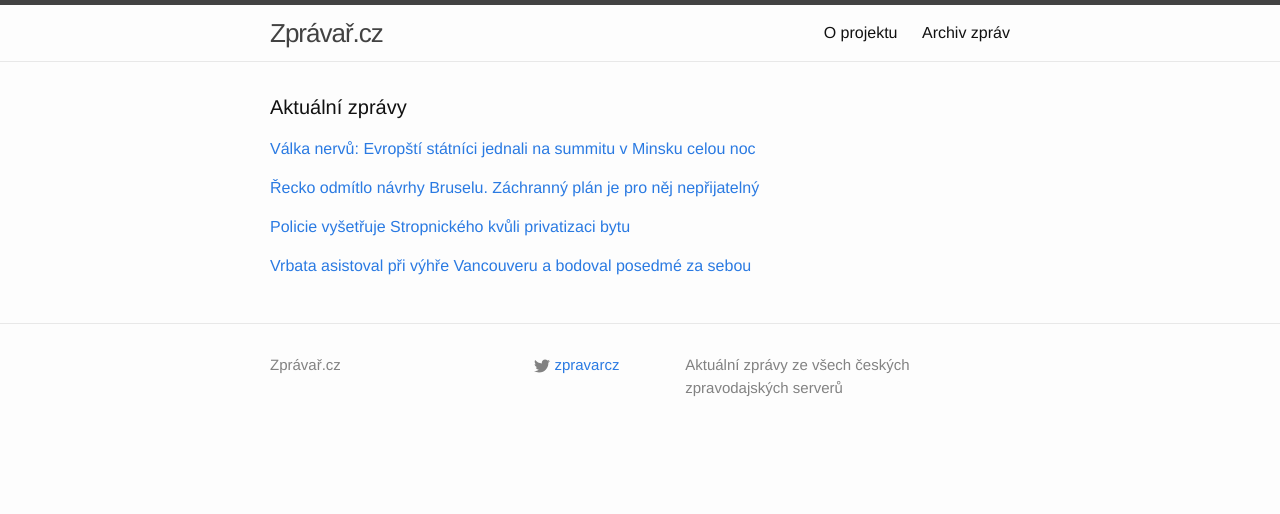
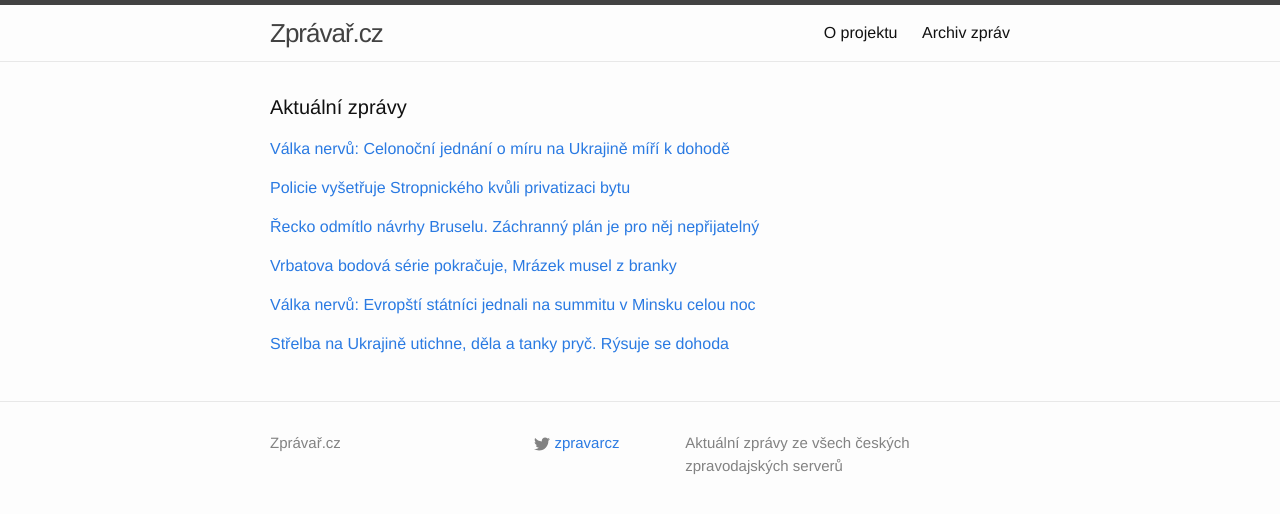
Before and after one commit to adliska/zpravar, a Jekyll site: the page built from index.html, in a window 1280 px wide. Shown: the top 514 px of the page. Built offline with Jekyll 4.4.1, drawn with Linux system fonts in a browser that asks for light colours; some of the changed lines change nothing that is shown.

Commit message:
zpravar news update

```diff
--- a/index.html
+++ b/index.html
@@ -5,26 +5,32 @@ layout: default
 <div class="home">
     <h1 class="page-heading">Aktuální zprávy</h1>
 
-<p><a href="javascript:;" onclick="toggle_visibility('zpravy0')">Válka nervů: Evropští státníci jednali na summitu v Minsku celou noc</a></p>
+<p><a href="javascript:;" onclick="toggle_visibility('zpravy0')">Válka nervů: Celonoční jednání o míru na Ukrajině míří k dohodě</a></p>
 <div id="zpravy0" style="display:none">
 <ul>
-<li><a href=http://www.ceskatelevize.cz/ct24/svet/301391-valka-nervu-evropsti-statnici-jednali-na-summitu-v-minsku-celou-noc/>Válka nervů: Evropští státníci jednali na summitu v Minsku celou noc - www.ceskatelevize.cz</a></li>
-<li><a href=http://www.ceskenoviny.cz/zpravy/zpravy/v-minsku-se-stale-jedna-je-pry-nadeje-na-dohodu/1180359>V Minsku se stále jedná, je prý naděje na dohodu - www.ceskenoviny.cz</a></li>
+<li><a href=http://www.novinky.cz/zahranicni/evropa/361455-valka-nervu-celonocni-jednani-o-miru-na-ukrajine-miri-k-dohode.html>Válka nervů: Celonoční jednání o míru na Ukrajině míří k dohodě - www.novinky.cz</a></li>
 <li><a href=http://www.tyden.cz/rubriky/zahranici/rusko-a-okoli/mir-pro-ukrajinu-putin-zaziva-ve-valce-nervu-nepoznane_333139.html>Mír pro Ukrajinu? Putin zažívá ve \"válce nervů\" nepoznané - www.tyden.cz</a></li>
 <li><a href=http://www.tyden.cz/rubriky/zahranici/rusko-a-okoli/mir-pro-ukrajinu-maratonsky-summit-trval-pres-celou-noc_333139.html>Mír pro Ukrajinu? Maratonský summit trval přes celou noc - www.tyden.cz</a></li>
 <li><a href=http://zpravy.idnes.cz/merkelova-putin-hollande-porosenko-jednani-o-miru-na-ukrajine-p67-/zahranicni.aspx?c=A150212_063045_zahranicni_wlk>Maratonský summit. Jednání o míru na Ukrajině trvalo celou noc - zpravy.idnes.cz</a></li>
 <li><a href=http://www.novinky.cz/zahranicni/evropa/361455-valka-nervu-jednani-o-miru-na-ukrajine-trvalo-celou-noc.html>Válka nervů: Jednání o míru na Ukrajině trvalo celou noc - www.novinky.cz</a></li>
 <li><a href=http://www.novinky.cz/zahranicni/evropa/361455-valka-nervu-jednani-o-miru-na-ukrajine-trva-celou-noc.html>Válka nervů: Jednání o míru na Ukrajině trvá celou noc - www.novinky.cz</a></li>
-<li><a href=http://www.ceskatelevize.cz/ct24/svet/301391-valka-nervu-evropsti-statnici-jednaji-na-summitu-v-minsku-uz-deset-hodin/>Válka nervů: Evropští státníci jednají na summitu v Minsku už deset hodin - www.ceskatelevize.cz</a></li>
 <li><a href=http://www.tyden.cz/rubriky/zahranici/rusko-a-okoli/evropsti-statnici-jednaji-na-summitu-v-minsku-uz-deset-hodin_333139.html>Evropští státníci jednají na summitu v Minsku už deset hodin - www.tyden.cz</a></li>
 <li><a href=http://www.novinky.cz/zahranicni/evropa/361455-jednani-o-miru-na-ukrajine-trva-celou-noc.html>Jednání o míru na Ukrajině trvá celou noc - www.novinky.cz</a></li>
 <li><a href=http://www.ceskenoviny.cz/zpravy/zpravy/evropsti-statnici-jednaji-na-summitu-v-minsku-uz-deset-hodin/1180359>Evropští státníci jednají na summitu v Minsku už deset hodin - www.ceskenoviny.cz</a></li>
-<li><a href=http://www.ceskatelevize.cz/ct24/svet/301391-valka-nervu-minsky-summit-se-protahne-do-rana/>Válka nervů: Minský summit se protáhne do rána - www.ceskatelevize.cz</a></li>
-<li><a href=http://www.ceskatelevize.cz/ct24/svet/301391-nadeje-umira-posledni-minsky-summit-se-protahne-do-rana/>Naděje umírá poslední: Minský summit se protáhne do rána - www.ceskatelevize.cz</a></li>
-<li><a href=http://echo24.cz/a/ismkr>Summit v Minsku trvá už šest hodin, jednání je složité - echo24.cz</a></li>
 </ul>
-</div><p><a href="javascript:;" onclick="toggle_visibility('zpravy1')">Řecko odmítlo návrhy Bruselu. Záchranný plán je pro něj nepřijatelný</a></p>
+</div><p><a href="javascript:;" onclick="toggle_visibility('zpravy1')">Policie vyšetřuje Stropnického kvůli privatizaci bytu</a></p>
 <div id="zpravy1" style="display:none">
+<ul>
+<li><a href=http://zpravy.e15.cz/domaci/udalosti/policie-vysetruje-stropnickeho-kvuli-privatizaci-bytu-1162189>Policie vyšetřuje Stropnického kvůli privatizaci bytu - zpravy.e15.cz</a></li>
+<li><a href=http://www.denik.cz/z_domova/policie-vysetruje-stropnickeho-kvuli-privatizaci-bytu-20150212.html>Policie vyšetřuje Stropnického kvůli privatizaci bytu - www.denik.cz</a></li>
+<li><a href=http://www.tyden.cz/rubriky/domaci/stropnicky-vysetrovan-policii-kvuli-podezrele-privatizaci-bytu_333152.html>Stropnický vyšetřován policií kvůli podezřelé privatizaci bytu - www.tyden.cz</a></li>
+<li><a href=http://domaci.ihned.cz/c1-63524760-policie-vysetruje-mateje-stropnickeho-kvuli-privatizaci-obecniho-bytu>Policie vyšetřuje Matěje Stropnického kvůli privatizaci obecního bytu - domaci.ihned.cz</a></li>
+<li><a href=http://domaci.ihned.cz/c1-63524760-policie-vysetruje-mateje-stropnickeho-kvuli-privatizaci-mestskeho-bytu>Policie vyšetřuje Matěje Stropnického kvůli privatizaci městského bytu - domaci.ihned.cz</a></li>
+<li><a href=http://zpravy.aktualne.cz/domaci/policie-vysetruje-mateje-stropnickeho-kvuli-privatizaci-bytu/r~5fc82576b27611e4aff10025900fea04/>Policie vyšetřuje Matěje Stropnického kvůli privatizaci bytu - zpravy.aktualne.cz</a></li>
+<li><a href=http://www.ceskenoviny.cz/zpravy/zpravy/ln-policie-vysetruje-stropnickeho-kvuli-privatizaci-bytu/1180370>LN: Policie vyšetřuje Stropnického kvůli privatizaci bytu - www.ceskenoviny.cz</a></li>
+</ul>
+</div><p><a href="javascript:;" onclick="toggle_visibility('zpravy2')">Řecko odmítlo návrhy Bruselu. Záchranný plán je pro něj nepřijatelný</a></p>
+<div id="zpravy2" style="display:none">
 <ul>
 <li><a href=http://byznys.ihned.cz/c1-63524770-recko-odmitlo-navrhy-bruselu-zachranny-plan-je-pro-nej-neprijatelny>Řecko odmítlo návrhy Bruselu. Záchranný plán je pro něj nepřijatelný - byznys.ihned.cz</a></li>
 <li><a href=http://zpravy.e15.cz/zahranicni/ekonomika/recko-odmitlo-navrh-z-bruselu-dalsi-jednani-zacne-az-v-pondeli-1162187>Řecko odmítlo návrh z Bruselu, další jednání začne až v pondělí - zpravy.e15.cz</a></li>
@@ -33,22 +39,29 @@ layout: default
 <li><a href=http://www.novinky.cz/zahranicni/evropa/361456-jednani-eurozony-s-reckem-neprinesla-uspech.html>Jednání eurozóny s Řeckem nepřinesla úspěch - www.novinky.cz</a></li>
 <li><a href=http://www.financninoviny.cz/zpravodajstvi/zpravy/ministri-eurozony-se-s-reckem-nedohodli-na-zaverecnem-prohlaseni/1180360>Ministři eurozóny se s Řeckem nedohodli na závěrečném prohlášení - www.financninoviny.cz</a></li>
 </ul>
-</div><p><a href="javascript:;" onclick="toggle_visibility('zpravy2')">Policie vyšetřuje Stropnického kvůli privatizaci bytu</a></p>
-<div id="zpravy2" style="display:none">
-<ul>
-<li><a href=http://www.denik.cz/z_domova/policie-vysetruje-stropnickeho-kvuli-privatizaci-bytu-20150212.html>Policie vyšetřuje Stropnického kvůli privatizaci bytu - www.denik.cz</a></li>
-<li><a href=http://www.tyden.cz/rubriky/domaci/stropnicky-vysetrovan-policii-kvuli-podezrele-privatizaci-bytu_333152.html>Stropnický vyšetřován policií kvůli podezřelé privatizaci bytu - www.tyden.cz</a></li>
-<li><a href=http://domaci.ihned.cz/c1-63524760-policie-vysetruje-mateje-stropnickeho-kvuli-privatizaci-obecniho-bytu>Policie vyšetřuje Matěje Stropnického kvůli privatizaci obecního bytu - domaci.ihned.cz</a></li>
-<li><a href=http://domaci.ihned.cz/c1-63524760-policie-vysetruje-mateje-stropnickeho-kvuli-privatizaci-mestskeho-bytu>Policie vyšetřuje Matěje Stropnického kvůli privatizaci městského bytu - domaci.ihned.cz</a></li>
-<li><a href=http://zpravy.aktualne.cz/domaci/policie-vysetruje-mateje-stropnickeho-kvuli-privatizaci-bytu/r~5fc82576b27611e4aff10025900fea04/>Policie vyšetřuje Matěje Stropnického kvůli privatizaci bytu - zpravy.aktualne.cz</a></li>
-<li><a href=http://www.ceskenoviny.cz/zpravy/zpravy/ln-policie-vysetruje-stropnickeho-kvuli-privatizaci-bytu/1180370>LN: Policie vyšetřuje Stropnického kvůli privatizaci bytu - www.ceskenoviny.cz</a></li>
-</ul>
-</div><p><a href="javascript:;" onclick="toggle_visibility('zpravy3')">Vrbata asistoval při výhře Vancouveru a bodoval posedmé za sebou</a></p>
+</div><p><a href="javascript:;" onclick="toggle_visibility('zpravy3')">Vrbatova bodová série pokračuje, Mrázek musel z branky</a></p>
 <div id="zpravy3" style="display:none">
 <ul>
+<li><a href=http://www.tyden.cz/rubriky/sport/hokej/vrbatova-bodova-serie-pokracuje-mrazek-musel-z-branky_333154.html>Vrbatova bodová série pokračuje, Mrázek musel z branky - www.tyden.cz</a></li>
 <li><a href=http://www.rozhlas.cz/_zprava/vrbata-asistoval-pri-vyhre-vancouveru-a-bodoval-posedme-za-sebou--1454651>Vrbata asistoval při výhře Vancouveru a bodoval posedmé za sebou - www.rozhlas.cz</a></li>
 <li><a href=http://www.denik.cz/hokej/vrbata-asistoval-pri-vyhre-vancouveru-a-bodoval-posedme-za-sebou-20150212.html>Vrbata asistoval při výhře Vancouveru a bodoval posedmé za sebou - www.denik.cz</a></li>
 <li><a href=http://sport.aktualne.cz/vrbatova-bodova-serie-trva-mrazek-musel-rychle-z-branky/r~5e8e3770b27d11e4ab15002590604f2e/>Vrbatova bodová série trvá, Mrázek musel rychle z branky - sport.aktualne.cz</a></li>
 <li><a href=http://www.sportovninoviny.cz/zpravy/vrbata-asistoval-pri-vyhre-vancouveru-a-bodoval-posedme-za-sebou/1180382>Vrbata asistoval při výhře Vancouveru a bodoval posedmé za sebou - www.sportovninoviny.cz</a></li>
 </ul>
+</div><p><a href="javascript:;" onclick="toggle_visibility('zpravy4')">Válka nervů: Evropští státníci jednali na summitu v Minsku celou noc</a></p>
+<div id="zpravy4" style="display:none">
+<ul>
+<li><a href=http://www.ceskatelevize.cz/ct24/svet/301391-valka-nervu-evropsti-statnici-jednali-na-summitu-v-minsku-celou-noc/>Válka nervů: Evropští státníci jednali na summitu v Minsku celou noc - www.ceskatelevize.cz</a></li>
+<li><a href=http://www.ceskatelevize.cz/ct24/svet/301391-valka-nervu-evropsti-statnici-jednaji-na-summitu-v-minsku-uz-deset-hodin/>Válka nervů: Evropští státníci jednají na summitu v Minsku už deset hodin - www.ceskatelevize.cz</a></li>
+<li><a href=http://www.ceskatelevize.cz/ct24/svet/301391-valka-nervu-minsky-summit-se-protahne-do-rana/>Válka nervů: Minský summit se protáhne do rána - www.ceskatelevize.cz</a></li>
+<li><a href=http://www.ceskatelevize.cz/ct24/svet/301391-nadeje-umira-posledni-minsky-summit-se-protahne-do-rana/>Naděje umírá poslední: Minský summit se protáhne do rána - www.ceskatelevize.cz</a></li>
+<li><a href=http://echo24.cz/a/ismkr>Summit v Minsku trvá už šest hodin, jednání je složité - echo24.cz</a></li>
+</ul>
+</div><p><a href="javascript:;" onclick="toggle_visibility('zpravy5')">Střelba na Ukrajině utichne, děla a tanky pryč. Rýsuje se dohoda</a></p>
+<div id="zpravy5" style="display:none">
+<ul>
+<li><a href=http://www.tyden.cz/rubriky/zahranici/rusko-a-okoli/strelba-na-ukrajine-utichne-dela-a-tanky-pryc-rysuje-se-dohoda_333156.html>Střelba na Ukrajině utichne, děla a tanky pryč. Rýsuje se dohoda - www.tyden.cz</a></li>
+<li><a href=http://www.lidovky.cz/jednani-v-minsku-o-miru-na-ukrajine-dt6-/zpravy-svet.aspx?c=A150212_080652_ln_zahranici_ele>Čtrnáct hodin jednání o Ukrajině. Palba musí utichnout do 48 hodin  - www.lidovky.cz</a></li>
+<li><a href=http://www.ceskenoviny.cz/zpravy/zpravy/v-minsku-se-stale-jedna-je-pry-nadeje-na-dohodu/1180359>V Minsku se stále jedná, je prý naděje na dohodu - www.ceskenoviny.cz</a></li>
+</ul>
 </div></div>
```
